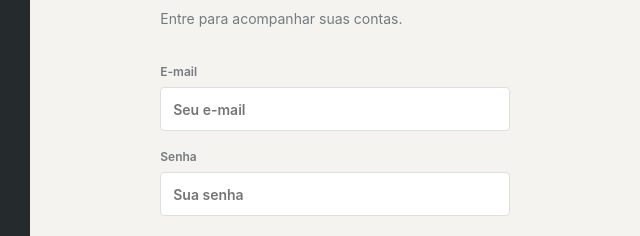
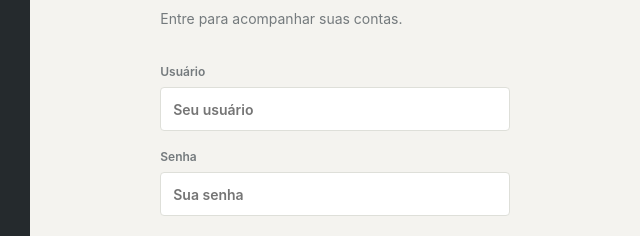
Before and after one commit to GabrielSantanaBR/sistema-casa-nossasdelicia, a website: page public/index.html in a window 1280 px wide. Shown: the part 276-512 px from the top of the page, 640-1280 px from the left. Drawn offline with Linux system fonts and the light colour scheme; no server answers.

Commit message:
ui: login with username rather than email

```diff
--- a/public/index.html
+++ b/public/index.html
@@ -28,12 +28,12 @@
           <h2>Bem-vindo de volta.</h2>
           <p>Entre para acompanhar suas contas.</p>
           <label
-            >E-mail<input
-              type="email"
+            >Usuário<input
+              type="text"
               name="email"
               autocomplete="username"
               required
-              placeholder="Seu e-mail" /></label
+              placeholder="Seu usuário" /></label
           ><label
             >Senha<input
               type="password"
```
